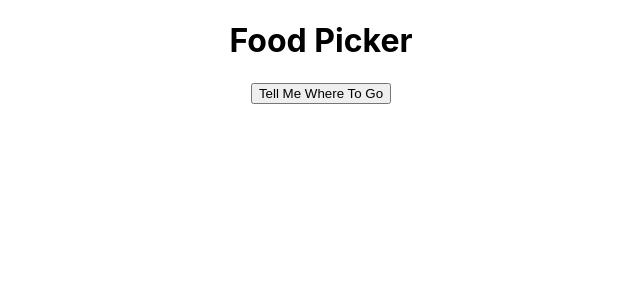
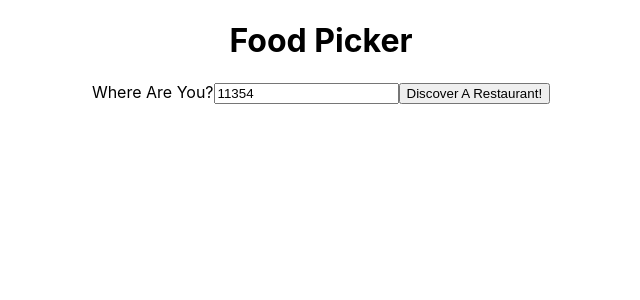
Before and after one commit to NeedsAUsername/food-picker, a React (Create React App) app: page /random in a window 1280 px wide. Shown: the top 300 px of the page, without its empty margins (319-959 px from the left). Built offline with nearby package versions, Linux system fonts and the light colour scheme.

Commit message:
Creates input for zipcode in randomizer

```diff
--- a/src/randomizer/container.js
+++ b/src/randomizer/container.js
@@ -2,6 +2,7 @@ import React from 'react';
 import {connect} from 'react-redux';
 import {randomizeRestaurant} from '../actions/randomizeRestaurant';
 import SearchIndex from '../search/index';
+import RandomizerInput from './input';
 
 class RandomizerContainer extends React.Component {
   handleClick = (event) => {
@@ -11,7 +12,7 @@ class RandomizerContainer extends React.Component {
   render () {
     return (
       <div>
-        <button type="button" onClick={this.handleClick}>Tell Me Where To Go</button>
+        <RandomizerInput randomizeRestaurant={this.props.randomizeRestaurant}/>
         <SearchIndex loading={this.props.loading} restaurants={this.props.restaurants}/>
       </div>
     )
--- /dev/null
+++ b/src/randomizer/input.js
@@ -0,0 +1,27 @@
+import React from 'react';
+
+class RandomizerInput extends React.Component {
+  state = {
+    location: '11354',
+  }
+  handleChange = (event) => {
+    this.setState({
+      [event.target.name]: event.target.value
+    })
+  }
+  handleSubmit = (event) => {
+    event.preventDefault();
+    this.props.randomizeRestaurant(this.state.location);
+  }
+  render () {
+    return (
+      <form onSubmit={this.handleSubmit}>
+        <label for="location">Where Are You?</label>
+        <input type="text" id="location" name="location" onChange={this.handleChange} value={this.state.location} required/>
+        <input type="submit" value="Discover A Restaurant!" />
+      </form>
+    )
+  }
+}
+
+export default RandomizerInput;
```
